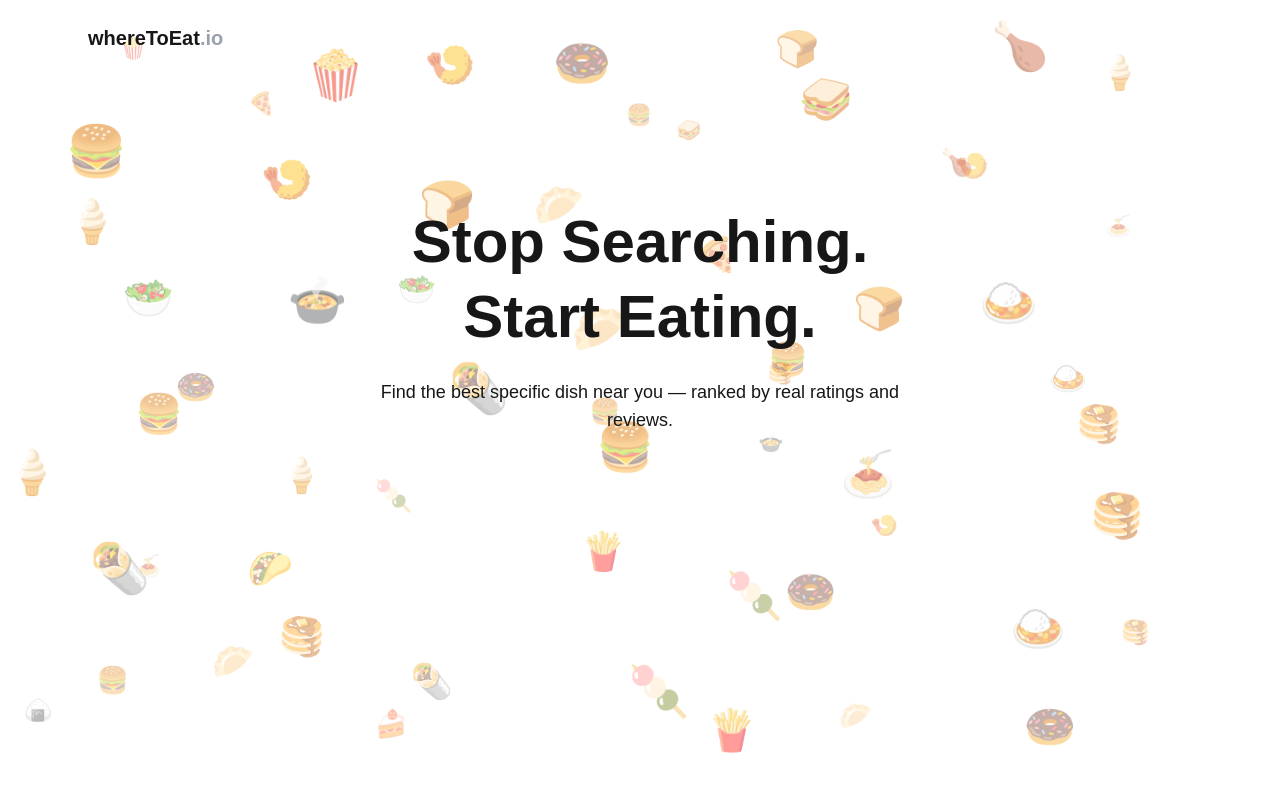
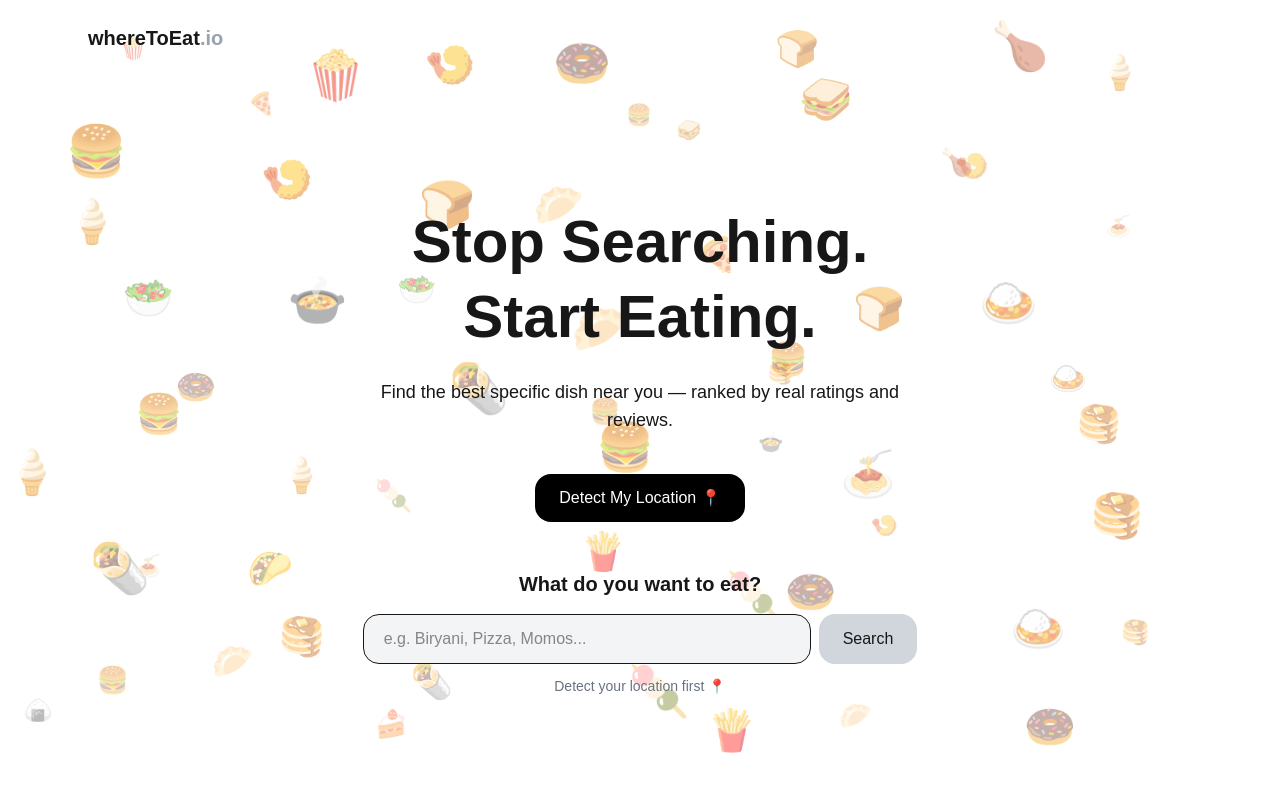
Before and after one commit to BishalChaudhary3/where-to-eat, a Next.js app: page / in a window 1280 px wide. Shown: the top 792 px of the page. Built offline with nearby package versions, Linux system fonts and the light colour scheme.

Commit message:
Added location detection and result

```diff
--- /dev/null
+++ b/components/hero/DishInput.jsx
@@ -0,0 +1,71 @@
+"use client";
+
+import { useState , useRef, useEffect } from "react";
+
+export default function DishInput({ location, setSelectedDish }) {
+    const [input, setInput] = useState("");
+
+    const disabled = !location;
+
+    const inputRef = useRef(null);
+
+    useEffect(() => {
+        if (location && inputRef.current) {
+            inputRef.current.focus();
+        }
+    }, [location]);
+
+
+    const handleSubmit = (e) => {
+        e.preventDefault();
+
+        if (!input.trim()) return;
+
+        setSelectedDish(input.trim());
+        setInput("");
+    };
+
+    return (
+        <div className="mt-12">
+            <h2 className="text-xl font-semibold mb-4">
+                What do you want to eat?
+            </h2>
+
+            <form onSubmit={handleSubmit} className="flex justify-center gap-2">
+                <input
+                    type="text"
+                    placeholder="e.g. Biryani, Pizza, Momos..."
+                    value={input}
+                    onChange={(e) => setInput(e.target.value)}
+                    disabled={disabled}
+                    className={`
+            px-5 py-3 rounded-2xl border
+            w-full max-w-md outline-none
+            ${disabled
+                            ? "bg-gray-100 cursor-not-allowed"
+                            : "focus:ring-2 focus:ring-black"}
+          `}
+                />
+
+                <button
+                    type="submit"
+                    disabled={disabled}
+                    className={`
+            px-6 py-3 rounded-2xl font-medium transition
+            ${disabled
+                            ? "bg-gray-300 cursor-not-allowed"
+                            : "bg-black text-white hover:bg-gray-800"}
+          `}
+                >
+                    Search
+                </button>
+            </form>
+
+            {disabled && (
+                <p className="text-sm text-gray-500 mt-3">
+                    Detect your location first 📍
+                </p>
+            )}
+        </div>
+    );
+}
--- a/components/hero/Hero.jsx
+++ b/components/hero/Hero.jsx
@@ -1,20 +1,25 @@
 "use client";
 
+import { useState } from "react";
 import Container from "../layout/Container";
-import Button from "../ui/Button";
 import FloatingBackground from "../ui/FloatingBackground";
+import LocationButton from "./LocationButton";
+import DishInput from "./DishInput";
+import Results from "../results/Results";
 
 export default function Hero() {
+    const [location, setLocation] = useState(null);
+    const [selectedDish, setSelectedDish] = useState(null);
+
     return (
-    <section className="relative overflow-hidden py-32 bg-transparent text-center">
+        <section className="relative overflow-hidden py-32 text-center">
 
-      {/* Background Layer */}
             <FloatingBackground />
 
-      {/* Content Layer */}
             <div className="relative z-10">
                 <Container>
-          <h1 className="text-5xl text-white-600 sm:text-6xl font-bold leading-tight max-w-3xl mx-auto">
+
+                    <h1 className="text-5xl sm:text-6xl font-bold leading-tight max-w-3xl mx-auto">
                         Stop Searching.
                         <br />
                         Start Eating.
@@ -25,10 +30,19 @@ export default function Hero() {
                         ranked by real ratings and reviews.
                     </p>
 
-          <div className="mt-10 flex justify-center gap-4">
-            <Button>Detect my Location</Button>
-            <Button>What do you want to eat</Button>
+                    <div className="mt-10">
+                        <LocationButton onLocationDetected={setLocation} />
                     </div>
+
+                    <DishInput
+                        location={location}
+                        setSelectedDish={setSelectedDish}
+                    />
+
+                    {location && selectedDish && (
+                        <Results dish={selectedDish} />
+                    )}
+
                 </Container>
             </div>
 
--- a/components/hero/LocationButton.jsx
+++ b/components/hero/LocationButton.jsx
@@ -0,0 +1,66 @@
+"use client";
+
+import { useState } from "react";
+
+export default function LocationButton({ onLocationDetected }) {
+  const [loading, setLoading] = useState(false);
+  const [error, setError] = useState(null);
+  const [success, setSuccess] = useState(false);
+
+  const detectLocation = () => {
+    if (!navigator.geolocation) {
+      setError("Geolocation is not supported by your browser.");
+      return;
+    }
+
+    setLoading(true);
+    setError(null);
+
+    navigator.geolocation.getCurrentPosition(
+      (position) => {
+        const coords = {
+          lat: position.coords.latitude,
+          lng: position.coords.longitude,
+        };
+
+        onLocationDetected(coords);
+        setLoading(false);
+        setSuccess(true);
+      },
+      (err) => {
+        setLoading(false);
+
+        if (err.code === 1) {
+          setError("Location permission denied.");
+        } else if (err.code === 2) {
+          setError("Location unavailable.");
+        } else {
+          setError("Something went wrong.");
+        }
+      }
+    );
+  };
+
+  return (
+    <div className="flex flex-col items-center gap-3">
+      <button
+        onClick={detectLocation}
+        className="bg-black text-white px-6 py-3 rounded-2xl hover:bg-gray-800 transition-all"
+      >
+        {loading ? "Detecting..." : "Detect My Location 📍"}
+      </button>
+
+      {success && (
+        <p className="text-green-600 text-sm">
+          Location detected successfully
+        </p>
+      )}
+
+      {error && (
+        <p className="text-red-500 text-sm">
+          {error}
+        </p>
+      )}
+    </div>
+  );
+}
--- /dev/null
+++ b/components/results/RestaurantCard.jsx
@@ -0,0 +1,25 @@
+export default function RestaurantCard({ data }) {
+    return (
+      <div className="bg-white shadow-lg rounded-2xl p-6 flex justify-between items-center hover:shadow-xl transition">
+
+        <div>
+          <h3 className="text-gray-600 font-semibold">
+            {data.name}
+          </h3>
+
+          <p className="text-gray-600 mt-1">
+            ⭐ {data.rating} ({data.reviews} reviews)
+          </p>
+
+          <p className="text-gray-500 text-sm mt-1">
+            📍 {data.distance}
+          </p>
+        </div>
+
+        <button className="bg-black text-white px-4 py-2 rounded-xl hover:bg-gray-800 transition">
+          Directions
+        </button>
+
+      </div>
+    );
+  }
--- a/components/results/Results.jsx
+++ b/components/results/Results.jsx
@@ -0,0 +1,46 @@
+"use client";
+
+import RestaurantCard from "./RestaurantCard";
+
+
+export default function Results({ dish }) {
+
+  // Dummy data for now
+  const restaurants = [
+    {
+      id: 1,
+      name: "Spicy Delight",
+      rating: 4.6,
+      reviews: 1240,
+      distance: "1.2 km",
+    },
+    {
+      id: 2,
+      name: "Food Paradise",
+      rating: 4.4,
+      reviews: 980,
+      distance: "2.1 km",
+    },
+    {
+      id: 3,
+      name: "Royal Bites",
+      rating: 4.7,
+      reviews: 1530,
+      distance: "0.9 km",
+    },
+  ];
+
+  return (
+    <div className="mt-16 max-w-4xl mx-auto">
+      <h2 className="text-3xl font-bold mb-8 text-center">
+        Best {dish} near you
+      </h2>
+
+      <div className="space-y-6">
+        {restaurants.map((restaurant) => (
+          <RestaurantCard key={restaurant.id} data={restaurant} />
+        ))}
+      </div>
+    </div>
+  );
+}
--- a/data/dishes.js
+++ b/data/dishes.js
@@ -0,0 +1,8 @@
+export const dishes = [
+    { name: "Biryani", emoji: "🍛" },
+    { name: "Momos", emoji: "🥟" },
+    { name: "Pizza", emoji: "🍕" },
+    { name: "Shawarma", emoji: "🌯" },
+    { name: "Dosa", emoji: "🥞" },
+    { name: "Burger", emoji: "🍔" },
+  ];
```
Also changed, not shown: components/hero/DishSelector.jsx (deleted), components/results/ResturantCard.jsx (deleted). Lines whose indentation alone changed are shown as unchanged.
